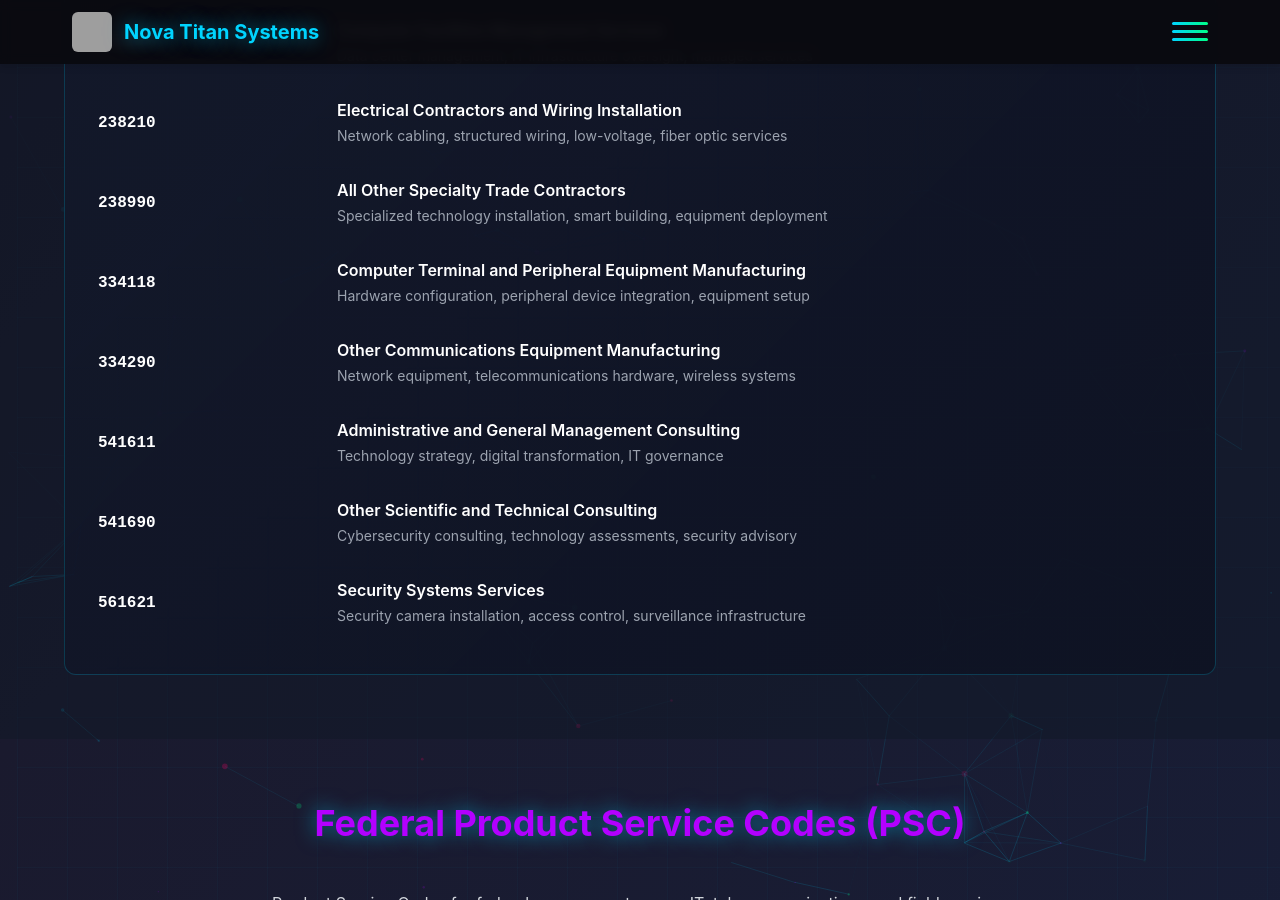
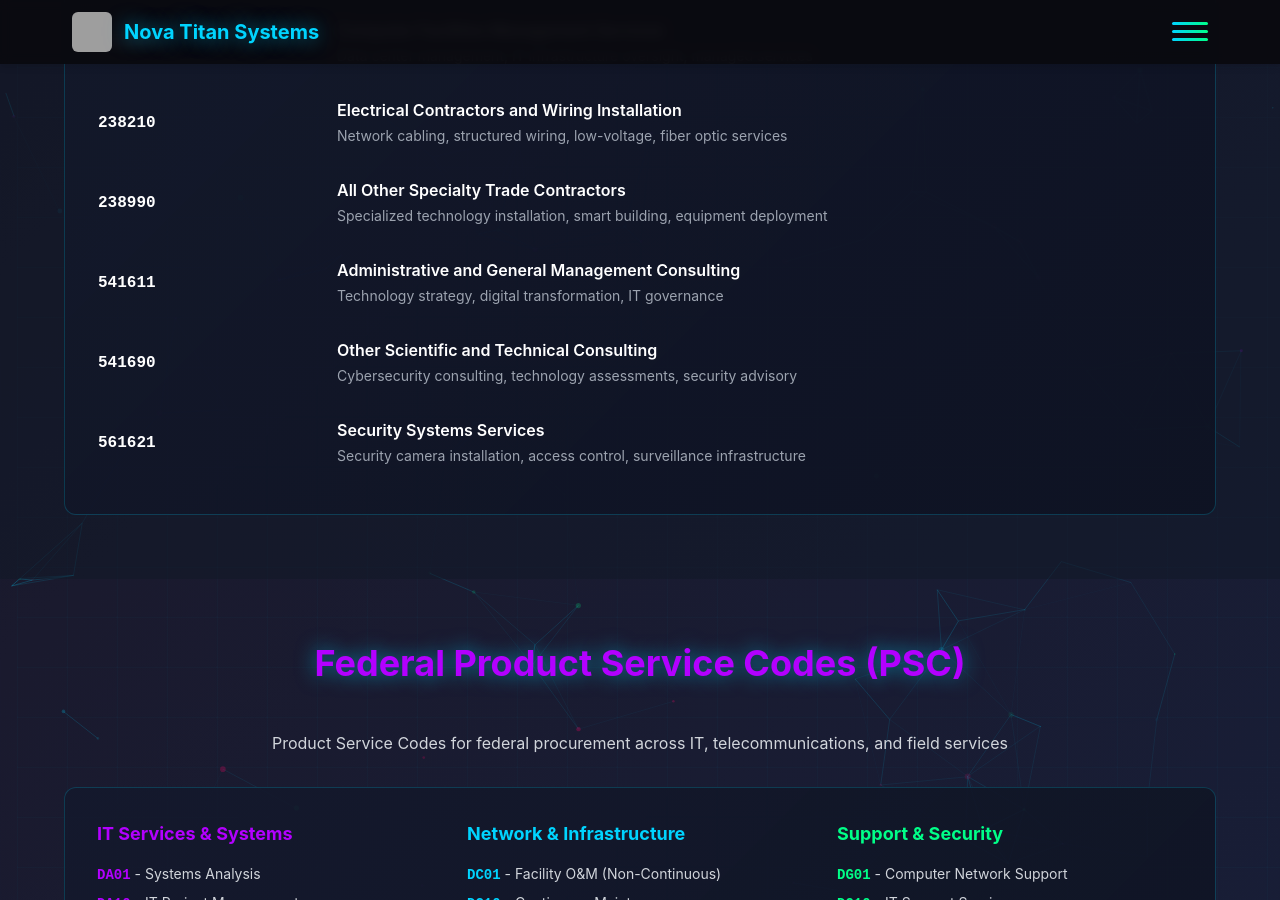
Before and after one commit to tzsmit/nova-titan-site, a Jekyll site: the page built from certifications/index.html, in a window 1280 px wide and 900 px high, scrolled down 2394 px. Built offline with Jekyll 4.4.1, drawn with Linux system fonts in a browser that asks for light colours; nearby versions of some CDN libraries; grey boxes are pictures that could not be loaded.

Commit message:
CRITICAL COMPLIANCE: Remove manufacturing NAICS codes (334118, 334290) from certifications page

```diff
--- a/certifications/index.html
+++ b/certifications/index.html
@@ -1,7 +1,7 @@
 ---
 layout: default
 title: "Certifications & Registrations | SAM.gov Registered | Black-Owned SDB | Nova Titan Systems"
-description: "Nova Titan Systems LLC federal certifications and registrations: SAM.gov registered (UEI: CZ8BLZMSKZ66), Black-owned Small Disadvantaged Business, NAICS codes 541512, 541513, 541519, 238210, 334118, 561621. HUBZone West Texas location. 8(a) application in progress."
+description: "Nova Titan Systems LLC federal certifications and registrations: SAM.gov registered (UEI: CZ8BLZMSKZ66), Black-owned Small Disadvantaged Business, NAICS codes 541512, 541513, 541519, 238210, 561621. HUBZone West Texas location. 8(a) application in progress."
 keywords: "SAM.gov registration, UEI CZ8BLZMSKZ66, small disadvantaged business, Black-owned business, minority-owned contractor, NAICS codes, PSC codes, HUBZone, 8(a) certification, federal contractor certifications, Texas HUB, NMSDC MBE"
 extra_head: |
   <!-- Advanced SEO Schema Markup -->
@@ -39,7 +39,7 @@
       "https://www.linkedin.com/company/nova-titan-systems"
     ],
     "diversityCertifications": ["Black-Owned Business", "Minority-Owned Business", "Small Disadvantaged Business Eligible"],
-    "naics": ["541512", "541513", "541519", "238210", "334118", "334290", "541611", "541690", "561621", "238990"]
+    "naics": ["541512", "541513", "541519", "238210", "541611", "541690", "561621", "238990"]
   }
   </script>
   <!-- Breadcrumb Schema -->
@@ -337,20 +337,8 @@
               <div class="text-sm text-gray-400">Specialized technology installation, smart building, equipment deployment</div>
             </td>
           </tr>
-          <tr class="border-b border-gray-800">
-            <td class="py-4 pr-4"><span class="font-mono font-bold text-white">334118</span></td>
-            <td class="py-4">
-              <div class="font-semibold text-white mb-1">Computer Terminal and Peripheral Equipment Manufacturing</div>
-              <div class="text-sm text-gray-400">Hardware configuration, peripheral device integration, equipment setup</div>
-            </td>
-          </tr>
-          <tr class="border-b border-gray-800">
-            <td class="py-4 pr-4"><span class="font-mono font-bold text-white">334290</span></td>
-            <td class="py-4">
-              <div class="font-semibold text-white mb-1">Other Communications Equipment Manufacturing</div>
-              <div class="text-sm text-gray-400">Network equipment, telecommunications hardware, wireless systems</div>
-            </td>
-          </tr>
+
+
           <tr class="border-b border-gray-800">
             <td class="py-4 pr-4"><span class="font-mono font-bold text-white">541611</span></td>
             <td class="py-4">
```
Also changed, not shown: README.md.
